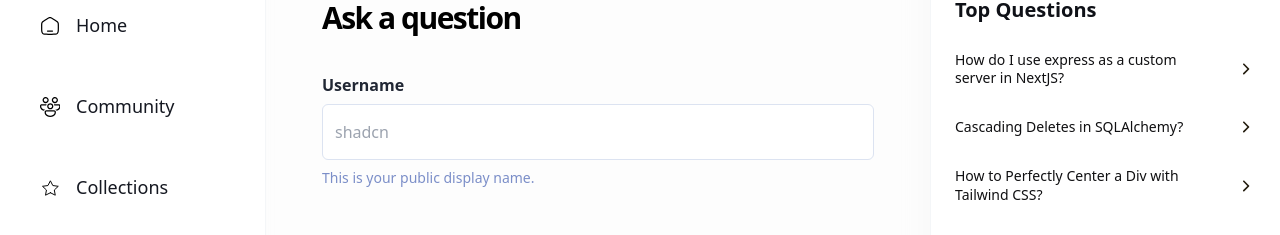
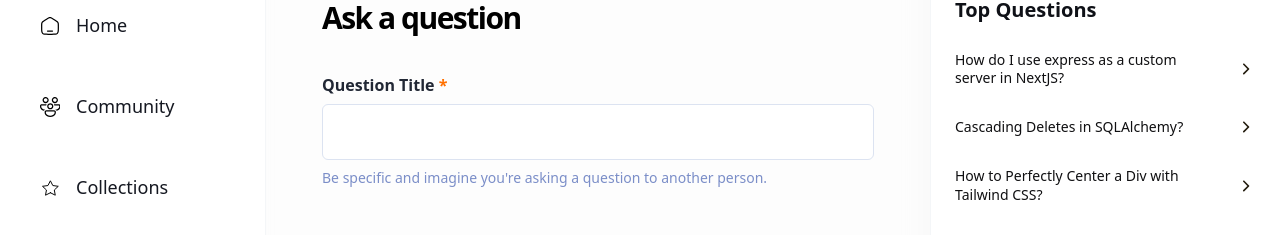
Before and after one commit to aleknovkovski/lrnp-JSM-nextjs13, a Next.js app: page /ask-question in a window 1280 px wide. Shown: the part 147-382 px from the top of the page. Built offline with nearby package versions, Linux system fonts and the light colour scheme; no server answers.

Commit message:
Adjust form content

```diff
--- a/components/shared/forms/Question.tsx
+++ b/components/shared/forms/Question.tsx
@@ -42,15 +42,15 @@ export default function Question() {
                     name="title"
                     render={({field}) => (
                         <FormItem className="flex w-full flex-col">
-                            <FormLabel className="paragraph-semibold text-dark400_light800">Username</FormLabel>
+                            <FormLabel className="paragraph-semibold text-dark400_light800">Question Title <span className="text-primary-500">*</span></FormLabel>
                             <FormControl className="mt-3.5">
                                 <Input
                                     className="no-focus paragraph-regular background-light900_dark300 light-border-2 text-dark300_light700 min-h-[56px] border"
-                                    placeholder="shadcn" {...field}
+                                    {...field}
                                 />
                             </FormControl>
                             <FormDescription className="body-regular mt-2.5 text-light-500">
-                                This is your public display name.
+                                Be specific and imagine you&apos;re asking a question to another person.
                             </FormDescription>
                             <FormMessage className="text-red-500" />
                         </FormItem>
```
